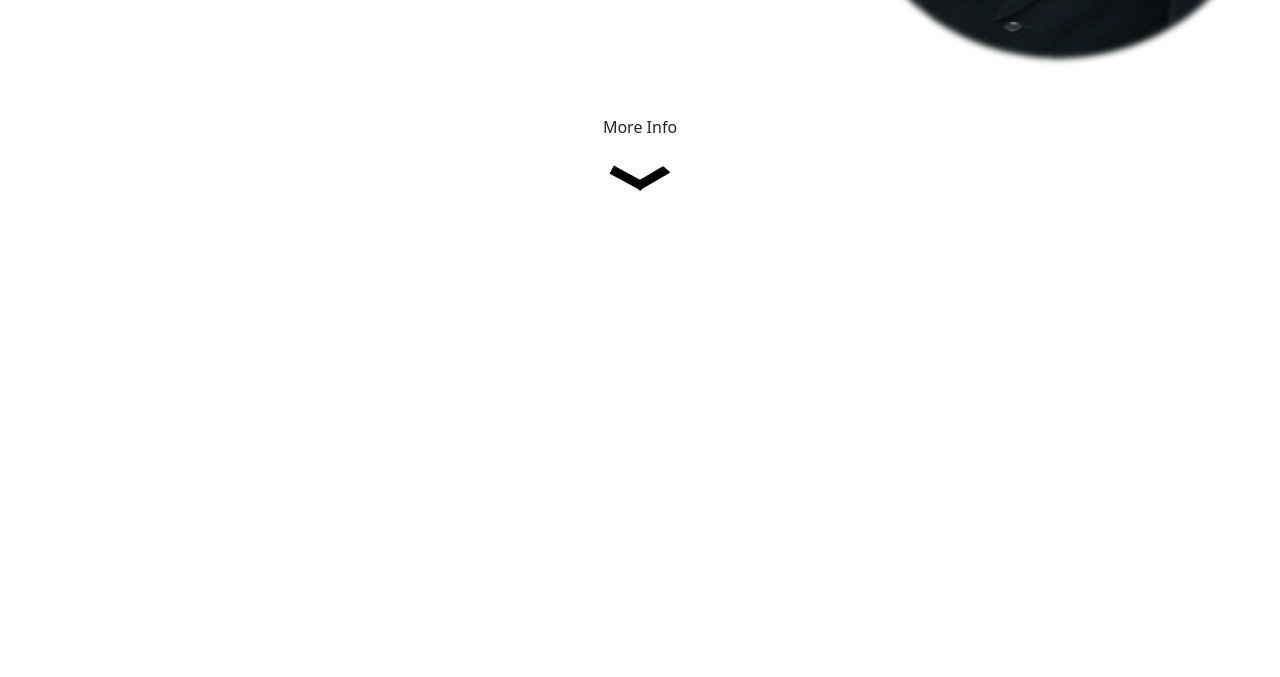
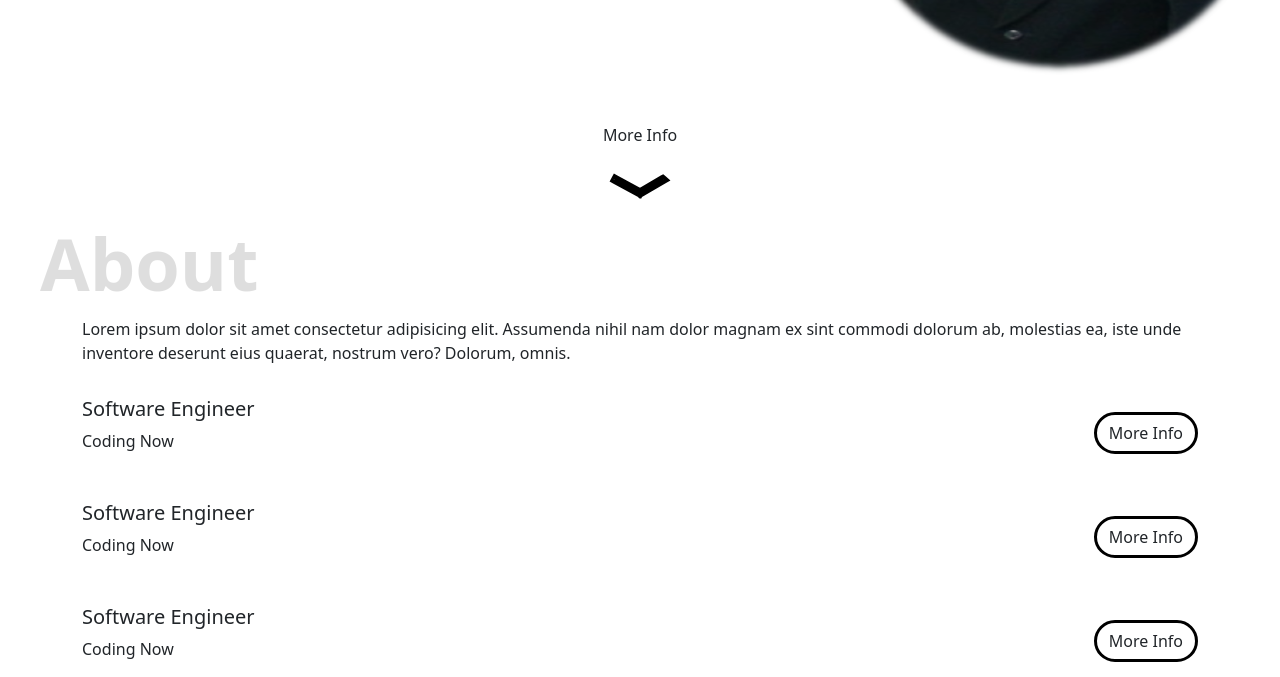
Before and after one commit to akbarfaii/Portofolio, a plain HTML site: page index.html in a window 1280 px wide. Shown: the part 513-1190 px from the top of the page. Before the commit the page ends 800 px from the top, so only its background shows below. Drawn offline with nearby package versions, Linux system fonts and the light colour scheme.

Commit message:
add about

```diff
--- a/index.html
+++ b/index.html
@@ -50,6 +50,41 @@
         <img id="arrow" class="mt-3" src="images/arrow.svg" alt="arrow icon">
         </div>
     </section>
+    <section id="about" class="about container">
+        <p>Lorem ipsum dolor sit amet consectetur adipisicing elit. Assumenda nihil nam dolor magnam ex sint commodi dolorum ab, molestias ea, iste unde inventore deserunt eius quaerat, nostrum vero? Dolorum, omnis.</p>
+        <div class="about-exp">
+            <div class="about-exp-item">
+                <div class="about-exp-item-header">
+                    <div>
+                        <h5>Software Engineer</h5>
+                        <p>Coding Now</p>
+                    </div>
+                    <button class="btn button-info" onclick="toggleDetail(event)">More Info</button>
+                </div>
+                <p class="about-exp-item-detail">Lorem ipsum dolor sit amet, consectetur adipisicing elit. Enim, natus sunt magni laudantium fuga, quisquam repellat deleniti possimus dolorem eligendi porro sint vitae neque minus, pariatur in qui distinctio. Dolorem.</p>
+            </div>
+            <div class="about-exp-item">
+                <div class="about-exp-item-header">
+                    <div>
+                        <h5>Software Engineer</h5>
+                        <p>Coding Now</p>
+                    </div>
+                    <button class="btn button-info"  onclick="toggleDetail(event)">More Info</button>
+                </div>
+                <p class="about-exp-item-detail">Lorem ipsum dolor sit amet, consectetur adipisicing elit. Enim, natus sunt magni laudantium fuga, quisquam repellat deleniti possimus dolorem eligendi porro sint vitae neque minus, pariatur in qui distinctio. Dolorem.</p>
+            </div>
+            <div class="about-exp-item">
+                <div class="about-exp-item-header">
+                    <div>
+                        <h5>Software Engineer</h5>
+                        <p>Coding Now</p>
+                    </div>
+                    <button class="btn button-info" onclick="toggleDetail(event)">More Info</button>
+                </div>
+                <p class="about-exp-item-detail">Lorem ipsum dolor sit amet, consectetur adipisicing elit. Enim, natus sunt magni laudantium fuga, quisquam repellat deleniti possimus dolorem eligendi porro sint vitae neque minus, pariatur in qui distinctio. Dolorem.</p>
+            </div>
+        </div>
+    </section>
     <script src="https://cdn.jsdelivr.net/npm/@popperjs/core@2.11.6/dist/umd/popper.min.js" integrity="sha384-oBqDVmMz9ATKxIep9tiCxS/Z9fNfEXiDAYTujMAeBAsjFuCZSmKbSSUnQlmh/jp3" crossorigin="anonymous"></script>
     <script src="https://cdn.jsdelivr.net/npm/bootstrap@5.3.0-alpha1/dist/js/bootstrap.min.js" integrity="sha384-mQ93GR66B00ZXjt0YO5KlohRA5SY2XofN4zfuZxLkoj1gXtW8ANNCe9d5Y3eG5eD" crossorigin="anonymous"></script>
     <script src="https://code.jquery.com/jquery-3.6.3.min.js" integrity="sha256-pvPw+upLPUjgMXY0G+8O0xUf+/Im1MZjXxxgOcBQBXU=" crossorigin="anonymous"></script>
--- a/main.js
+++ b/main.js
@@ -0,0 +1,16 @@
+function toggleDetail(e){
+    const target = $(e.target)
+
+    if($(target).hasClass("active")){
+        $(target).html("More Info").removeClass("active")
+    } else {
+        $(target).html("Less Info").addClass("active")
+    }
+
+    const item = $(target).parents(".about-exp-item")
+    const detail = $(item).children(".about-exp-item-detail")
+
+    $(detail).slideToggle()
+
+    // console.log($(item).children(".about-exp-item-detail"))
+}
--- a/style.css
+++ b/style.css
@@ -1,5 +1,18 @@
 section {
-    padding-top: 120px;
+    padding-top: 128px;
+    position: relative;
+}
+
+section::before{
+    z-index: -1;
+    content: '';
+    font-size: 72px;
+    color: gray;
+    opacity: 0.25;
+    position: absolute;
+    font-weight: 700;
+    top: 20px;
+    left: -30px;
 }
 
 .btn.button-image {
@@ -45,3 +58,31 @@ section {
         transform: translateY(0);
     }
 }
+
+.btn.button-info {
+    border: 3px solid black;
+    border-radius: 24px;
+}
+
+.btn.button-info:hover, .btn.button.active {
+    border: 3px solid palegreen;
+    background-color: palegreen;
+    color: black;
+}
+
+.about::before {
+    content: 'About';
+}
+.about-exp-item {
+    margin-top: 32px;
+}
+.about-exp-item-header {
+    display: flex;
+    align-items: center;
+    justify-content: space-between;
+    /* margin-top: 24px; */
+}
+
+.about-exp-item-detail {
+    display: none;
+}
```
